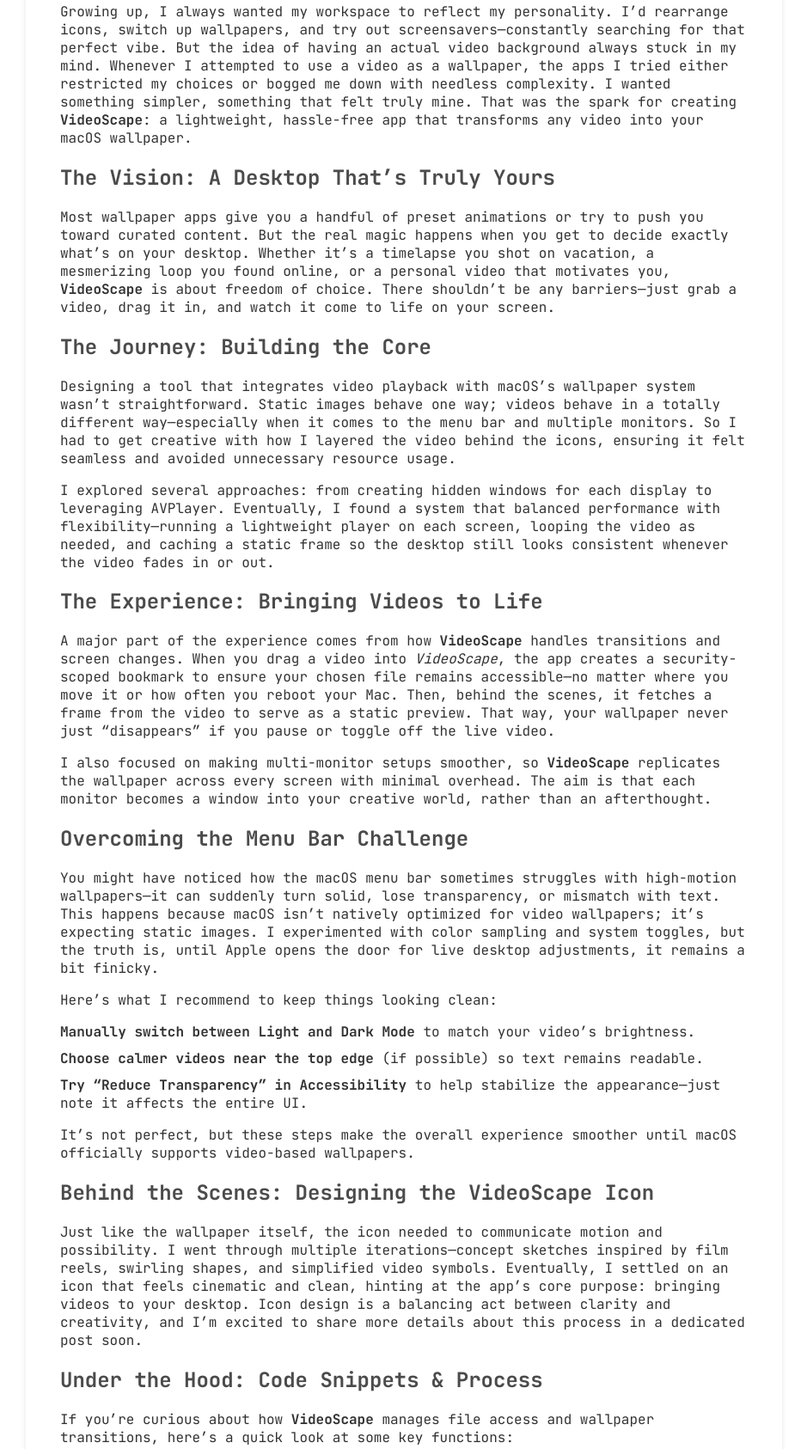
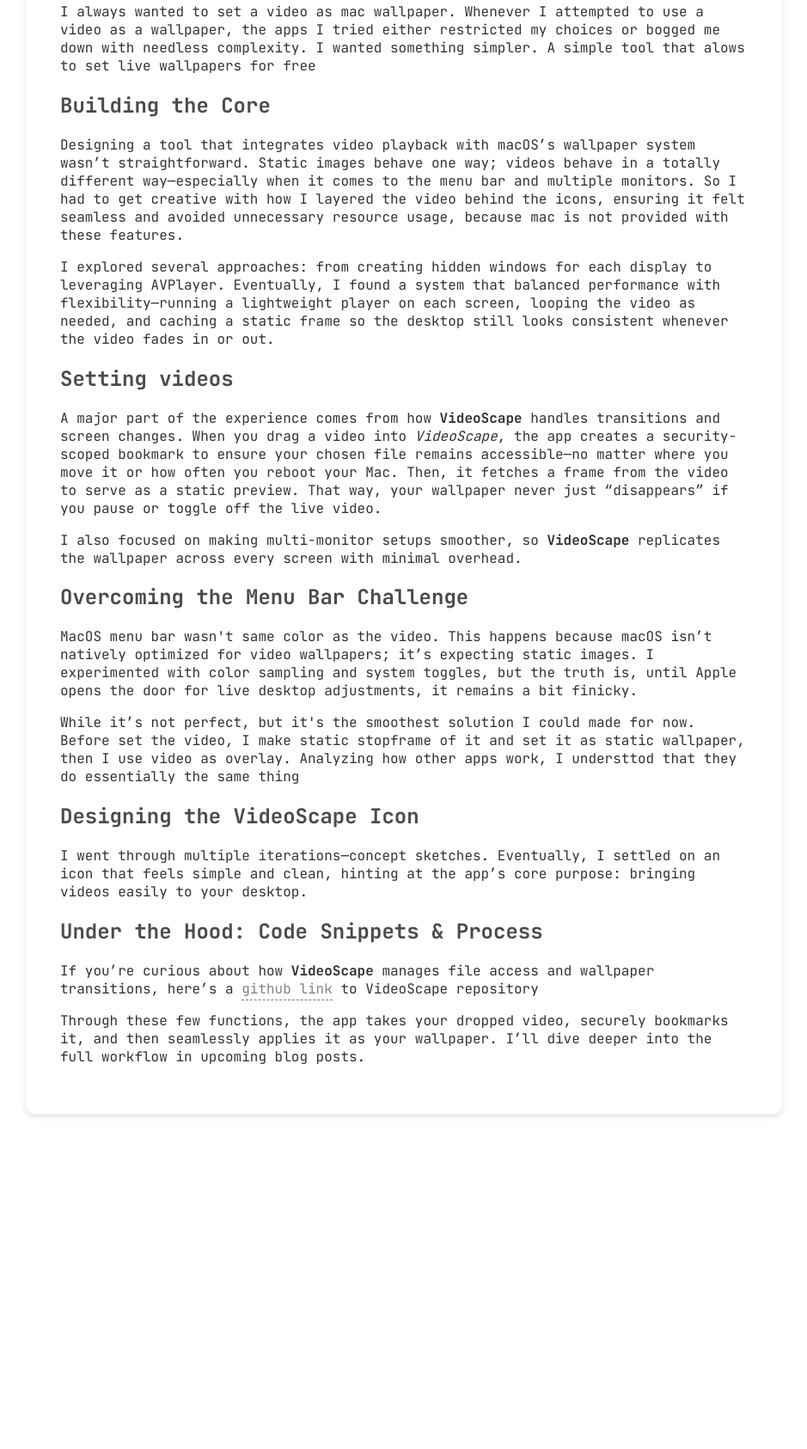
Before and after one commit to iv-nm/iv-nm.github.io, a plain HTML site: page videoScape.html in a window 1280 px wide. Shown: the part 206-1892 px from the top of the page at 86% size, without its empty margins (170-1109 px from the left). After the commit the page ends 1542 px from the top, so only its background shows below. Drawn offline with nearby package versions, Linux system fonts and the light colour scheme.

Commit message:
Update VideoScape article

```diff
--- a/videoScape.html
+++ b/videoScape.html
@@ -26,47 +26,29 @@
 
     <h1>VideoScape: Bringing Videos to Your macOS Desktop</h1>
 
-    <p>Growing up, I always wanted my workspace to reflect my personality. I’d rearrange icons, switch up wallpapers, and try out screensavers—constantly searching for that perfect vibe. But the idea of having an actual video background always stuck in my mind. Whenever I attempted to use a video as a wallpaper, the apps I tried either restricted my choices or bogged me down with needless complexity. I wanted something simpler, something that felt truly mine. That was the spark for creating <strong>VideoScape</strong>: a lightweight, hassle-free app that transforms any video into your macOS wallpaper.</p>
+    <p>I always wanted to set a video as mac wallpaper. Whenever I attempted to use a video as a wallpaper, the apps I tried either restricted my choices or bogged me down with needless complexity. I wanted something simpler. A simple tool that alows to set live wallpapers for free</p>
 
-    <h2>The Vision: A Desktop That’s Truly Yours</h2>
-    <p>Most wallpaper apps give you a handful of preset animations or try to push you toward curated content. But the real magic happens when you get to decide exactly what’s on your desktop. Whether it’s a timelapse you shot on vacation, a mesmerizing loop you found online, or a personal video that motivates you, <strong>VideoScape</strong> is about freedom of choice. There shouldn’t be any barriers—just grab a video, drag it in, and watch it come to life on your screen.</p>
-
-    <h2>The Journey: Building the Core</h2>
-    <p>Designing a tool that integrates video playback with macOS’s wallpaper system wasn’t straightforward. Static images behave one way; videos behave in a totally different way—especially when it comes to the menu bar and multiple monitors. So I had to get creative with how I layered the video behind the icons, ensuring it felt seamless and avoided unnecessary resource usage.</p>
+    <h2>Building the Core</h2>
+    <p>Designing a tool that integrates video playback with macOS’s wallpaper system wasn’t straightforward. Static images behave one way; videos behave in a totally different way—especially when it comes to the menu bar and multiple monitors. So I had to get creative with how I layered the video behind the icons, ensuring it felt seamless and avoided unnecessary resource usage, because mac is not provided with these features.</p>
     <p>I explored several approaches: from creating hidden windows for each display to leveraging AVPlayer. Eventually, I found a system that balanced performance with flexibility—running a lightweight player on each screen, looping the video as needed, and caching a static frame so the desktop still looks consistent whenever the video fades in or out.</p>
 
-    <h2>The Experience: Bringing Videos to Life</h2>
-    <p>A major part of the experience comes from how <strong>VideoScape</strong> handles transitions and screen changes. When you drag a video into <em>VideoScape</em>, the app creates a security-scoped bookmark to ensure your chosen file remains accessible—no matter where you move it or how often you reboot your Mac. Then, behind the scenes, it fetches a frame from the video to serve as a static preview. That way, your wallpaper never just “disappears” if you pause or toggle off the live video.</p>
-    <p>I also focused on making multi-monitor setups smoother, so <strong>VideoScape</strong> replicates the wallpaper across every screen with minimal overhead. The aim is that each monitor becomes a window into your creative world, rather than an afterthought.</p>
+    <h2>Setting videos</h2>
+    <p>A major part of the experience comes from how <strong>VideoScape</strong> handles transitions and screen changes. When you drag a video into <em>VideoScape</em>, the app creates a security-scoped bookmark to ensure your chosen file remains accessible—no matter where you move it or how often you reboot your Mac. Then, it fetches a frame from the video to serve as a static preview. That way, your wallpaper never just “disappears” if you pause or toggle off the live video.</p>
+    <p>I also focused on making multi-monitor setups smoother, so <strong>VideoScape</strong> replicates the wallpaper across every screen with minimal overhead.</p>
 
     <h2>Overcoming the Menu Bar Challenge</h2>
-    <p>You might have noticed how the macOS menu bar sometimes struggles with high-motion wallpapers—it can suddenly turn solid, lose transparency, or mismatch with text. This happens because macOS isn’t natively optimized for video wallpapers; it’s expecting static images. I experimented with color sampling and system toggles, but the truth is, until Apple opens the door for live desktop adjustments, it remains a bit finicky.</p>
-    <p>Here’s what I recommend to keep things looking clean:</p>
-    <ul>
-      <li><strong>Manually switch between Light and Dark Mode</strong> to match your video’s brightness.</li>
-      <li><strong>Choose calmer videos near the top edge</strong> (if possible) so text remains readable.</li>
-      <li><strong>Try “Reduce Transparency” in Accessibility</strong> to help stabilize the appearance—just note it affects the entire UI.</li>
-    </ul>
-    <p>It’s not perfect, but these steps make the overall experience smoother until macOS officially supports video-based wallpapers.</p>
+    <p>MacOS menu bar wasn't same color as the video. This happens because macOS isn’t natively optimized for video wallpapers; it’s expecting static images. I experimented with color sampling and system toggles, but the truth is, until Apple opens the door for live desktop adjustments, it remains a bit finicky.</p>
 
-    <h2>Behind the Scenes: Designing the VideoScape Icon</h2>
-    <p>Just like the wallpaper itself, the icon needed to communicate motion and possibility. I went through multiple iterations—concept sketches inspired by film reels, swirling shapes, and simplified video symbols. Eventually, I settled on an icon that feels cinematic and clean, hinting at the app’s core purpose: bringing videos to your desktop. Icon design is a balancing act between clarity and creativity, and I’m excited to share more details about this process in a dedicated post soon.</p>
+    <p>While it’s not perfect, but it's the smoothest solution I could made for now. Before set the video, I make static stopframe of it and set it as static wallpaper, then I use video as overlay. Analyzing how other apps work, I understtod that they do essentially the same thing</p>
+
+    <h2>Designing the VideoScape Icon</h2>
+    <p>I went through multiple iterations—concept sketches. Eventually, I settled on an icon that feels simple and clean, hinting at the app’s core purpose: bringing videos easily to your desktop.</p>
 
     <h2>Under the Hood: Code Snippets & Process</h2>
-    <p>If you’re curious about how <strong>VideoScape</strong> manages file access and wallpaper transitions, here’s a quick look at some key functions:</p>
+    <p>If you’re curious about how <strong>VideoScape</strong> manages file access and wallpaper transitions, here’s a <span class="text_link"><a href="https://github.com/iv-nm/VideoScape">github link</a></span> to VideoScape repository</p>
 
-    <div class="code-container">
-      <pre><code class="language-swift">
-// Example: handleDrop(_:) handles file drops and creates a secure bookmark
-func handleDrop(_ providers: [NSItemProvider]) -> Bool {
-    // ...
-    // when you drop a file in, it sets up the security bookmark
-    // then calls setWallpaperFromBookmarkedVideo(...)
-}
-      </code></pre>
-    </div>
 
-    <p>Through these few functions, the app takes your dropped video, securely bookmarks it, and then seamlessly applies it as your wallpaper. I’ll dive deeper into the full workflow and performance optimizations in an upcoming post.</p>
+    <p>Through these few functions, the app takes your dropped video, securely bookmarks it, and then seamlessly applies it as your wallpaper. I’ll dive deeper into the full workflow in upcoming blog posts.</p>
 
 
     <!-- Prism Core JS -->
```
Also changed, not shown: 1 other file.
